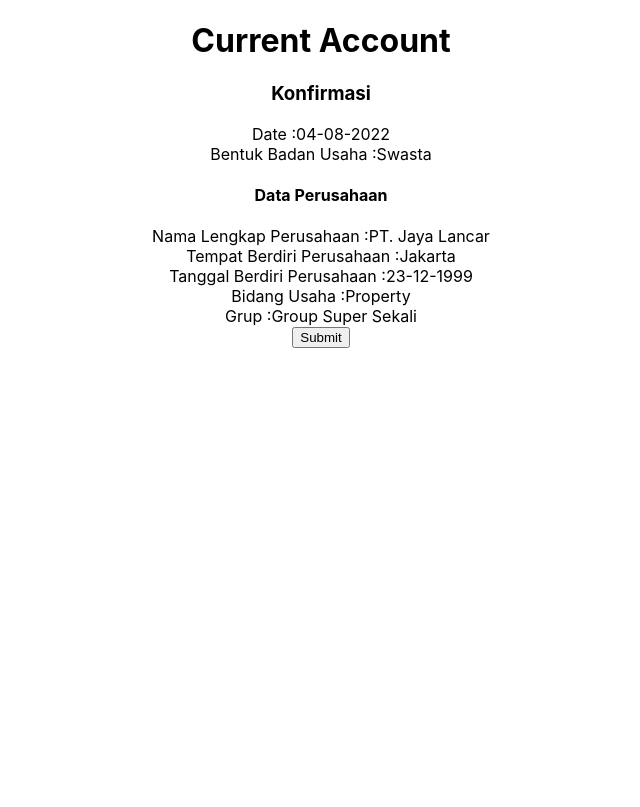
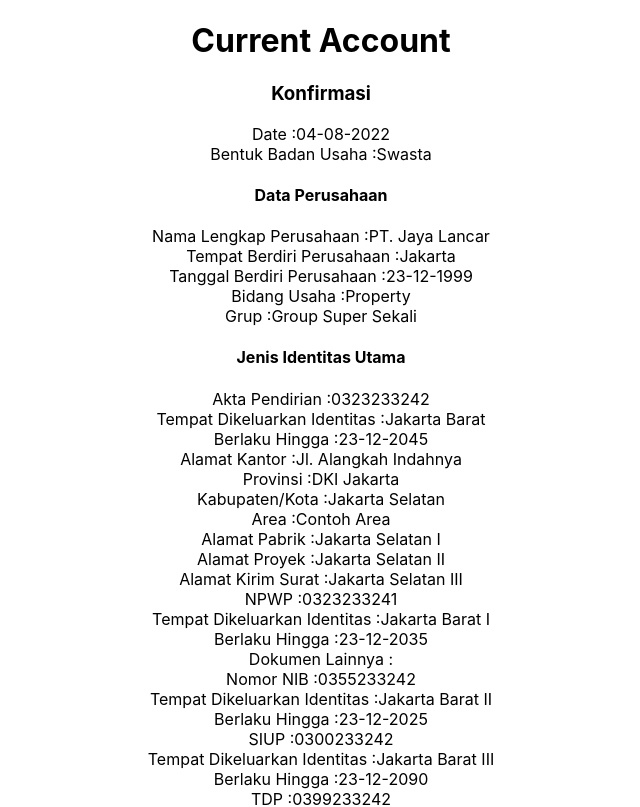
Before and after one commit to DeppaTori/current-account, a React (Create React App) app: page /confirmation in a window 1280 px wide. Shown: the top 807 px of the page, without its empty margins (319-959 px from the left). Built offline with nearby package versions, Linux system fonts and the light colour scheme.

Commit message:
add jenisidentitasutama on confirmation page

```diff
--- /dev/null
+++ b/src/components/confirmation/JenisIdentitasUtama.js
@@ -0,0 +1,66 @@
+export const JenisIdentitasUtama = ({ dataJIU }) => {
+  const Document = ({ name, data }) => {
+    return (
+      <>
+        <div>
+          <span>{name} :</span>
+          <span>{data?.nomor}</span>
+        </div>
+        <div>
+          <span>Tempat Dikeluarkan Identitas :</span>
+          <span>{data?.tempat}</span>
+        </div>
+        <div>
+          <span>Berlaku Hingga :</span>
+          <span>{data?.berlaku}</span>
+        </div>
+      </>
+    );
+  };
+
+  return (
+    <>
+      <h4>Jenis Identitas Utama</h4>
+      <Document name="Akta Pendirian" data={dataJIU.aktaPendirian} />
+      <div>
+        <span>Alamat Kantor :</span>
+        <span>{dataJIU.alamatKantor}</span>
+      </div>
+      <div>
+        <span>Provinsi :</span>
+        <span>{dataJIU.provinsi}</span>
+      </div>
+      <div>
+        <span>Kabupaten/Kota :</span>
+        <span>{dataJIU.kabupatenkota}</span>
+      </div>
+      <div>
+        <span>Area :</span>
+        <span>{dataJIU.area}</span>
+      </div>
+      <div>
+        <span>Alamat Pabrik :</span>
+        <span>{dataJIU.alamatPabrik}</span>
+      </div>
+      <div>
+        <span>Alamat Proyek :</span>
+        <span>{dataJIU.alamatProyek}</span>
+      </div>
+      <div>
+        <span>Alamat Kirim Surat :</span>
+        <span>{dataJIU.alamatKirimSurat}</span>
+      </div>
+      <Document name="NPWP" data={dataJIU.npwp} />
+      <div>
+        <span>Dokumen Lainnya :</span>
+      </div>
+      <Document name="Nomor NIB" data={dataJIU.nib} />
+      <Document name="SIUP" data={dataJIU.siup} />
+      <Document name="TDP" data={dataJIU.tdp} />
+      <div>
+        <span>Lainnya :</span>
+      </div>
+      <Document name="Nomor" data={dataJIU.nomor} />
+    </>
+  );
+};
--- a/src/constants.js
+++ b/src/constants.js
@@ -23,4 +23,43 @@ export const confirmationData = {
     bidang: "Property",
     group: "Group Super Sekali",
   },
+  jenisIdentitasUtama: {
+    aktaPendirian: {
+      nomor: "0323233242",
+      tempat: "Jakarta Barat",
+      berlaku: "23-12-2045",
+    },
+    alamatKantor: "Jl. Alangkah Indahnya",
+    provinsi: "DKI Jakarta",
+    kabupatenkota: "Jakarta Selatan",
+    area: "Contoh Area",
+    alamatPabrik: "Jakarta Selatan I",
+    alamatProyek: "Jakarta Selatan II",
+    alamatKirimSurat: "Jakarta Selatan III",
+    npwp: {
+      nomor: "0323233241",
+      tempat: "Jakarta Barat I",
+      berlaku: "23-12-2035",
+    },
+    nib: {
+      nomor: "0355233242",
+      tempat: "Jakarta Barat II",
+      berlaku: "23-12-2025",
+    },
+    siup: {
+      nomor: "0300233242",
+      tempat: "Jakarta Barat III",
+      berlaku: "23-12-2090",
+    },
+    tdp: {
+      nomor: "0399233242",
+      tempat: "Jakarta Barat VI",
+      berlaku: "23-12-2080",
+    },
+    nomor: {
+      nomor: "0119233242",
+      tempat: "Jakarta Barat VII",
+      berlaku: "23-12-2055",
+    },
+  },
 };
--- a/src/pages/Confirmation.js
+++ b/src/pages/Confirmation.js
@@ -1,14 +1,16 @@
 import { DataPerusahaan } from "../components/confirmation/DataPerusahaan";
+import { JenisIdentitasUtama } from "../components/confirmation/JenisIdentitasUtama";
 import { Header } from "../components/confirmation/Header";
 import { confirmationData } from "../constants";
 
 export const Confirmation = () => {
-  const { header, dataPerusahaan } = confirmationData;
+  const { header, dataPerusahaan, jenisIdentitasUtama } = confirmationData;
   return (
     <>
       <h3>Konfirmasi</h3>
       <Header data={header} />
       <DataPerusahaan data={dataPerusahaan} />
+      <JenisIdentitasUtama dataJIU={jenisIdentitasUtama} />
       <button>Submit</button>
     </>
   );
```
Also changed, not shown: 1 other file (tests, documents, lock files or other folders).
